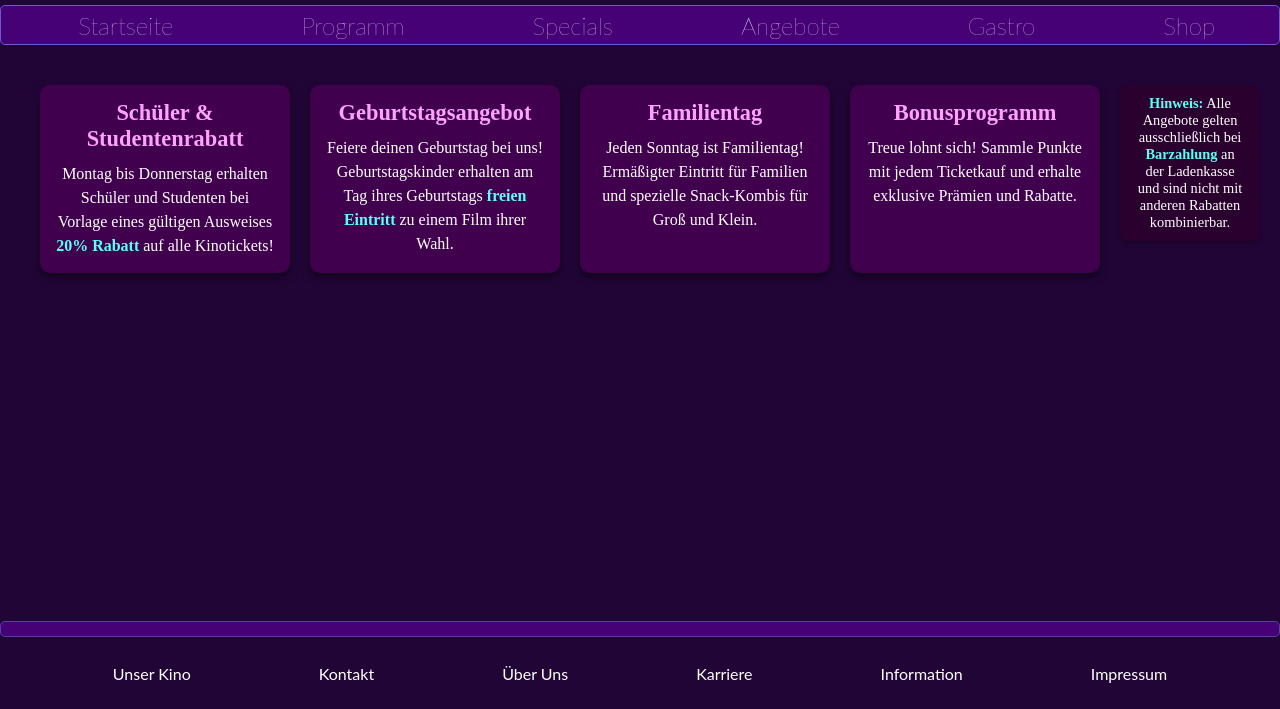
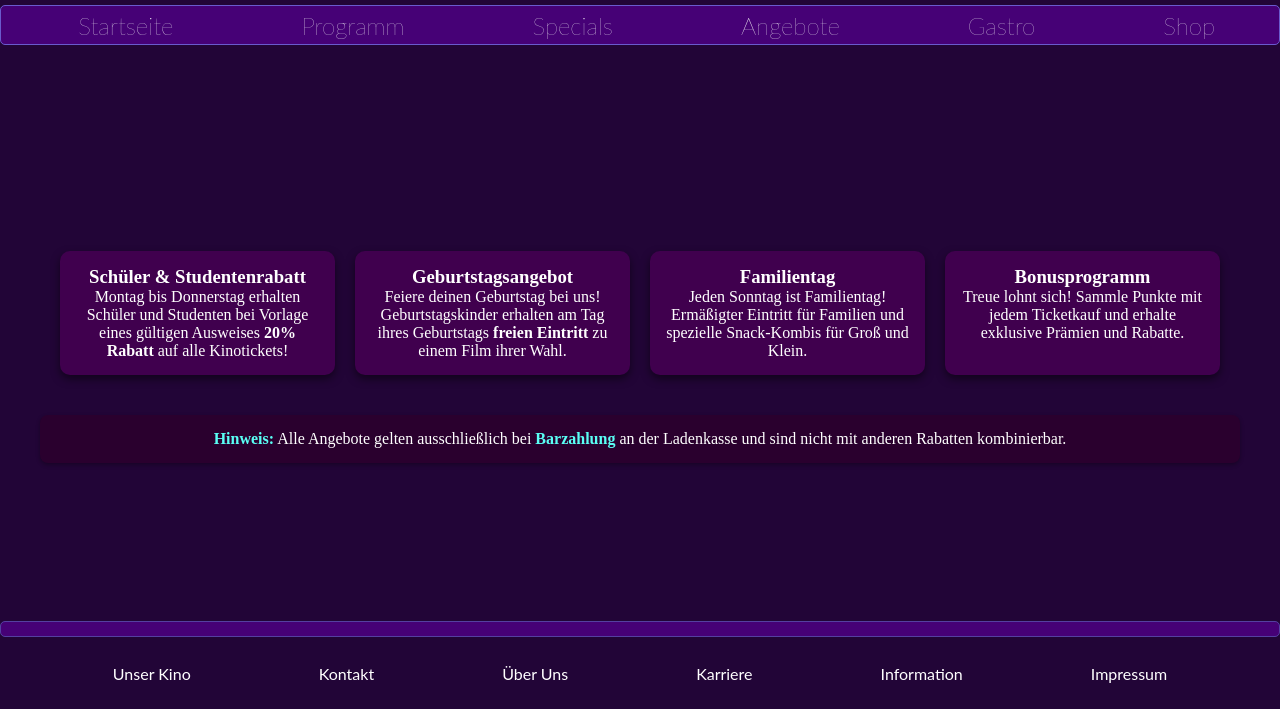
Before and after one commit to RamonaKT/cineo_repository, a website: page cineo_frontend/specialpages/offerpageStructur.html in a window 1280 px wide. Shown: the part 91-800 px from the top of the page. Drawn offline with nearby package versions, Linux system fonts and the light colour scheme.

Commit message:
V 0.30 Tom, Layout Offerpage angepasst

```diff
--- a/cineo_frontend/specialpages/offerpageStructur.html
+++ b/cineo_frontend/specialpages/offerpageStructur.html
@@ -41,51 +41,36 @@
 
 <div class="main-content">
     <!-- Angebote Container -->
+    <div class="main-content">
+        <!-- Container mit Angeboten -->
         <div class="offers-container">
             <div class="offer">
-
                 <h3>Schüler & Studentenrabatt</h3>
-        <p>
-            Montag bis Donnerstag erhalten Schüler und Studenten bei Vorlage eines gültigen Ausweises
-            <strong>20% Rabatt</strong> auf alle Kinotickets!
-        </p>
+                <p>Montag bis Donnerstag erhalten Schüler und Studenten bei Vorlage eines gültigen Ausweises <strong>20% Rabatt</strong> auf alle Kinotickets!</p>
             </div>
 
             <div class="offer">
-
                 <h3>Geburtstagsangebot</h3>
-        <p>
-            Feiere deinen Geburtstag bei uns! Geburtstagskinder erhalten am Tag ihres Geburtstags
-            <strong>freien Eintritt</strong> zu einem Film ihrer Wahl.
-        </p>
+                <p>Feiere deinen Geburtstag bei uns! Geburtstagskinder erhalten am Tag ihres Geburtstags <strong>freien Eintritt</strong> zu einem Film ihrer Wahl.</p>
             </div>
 
             <div class="offer">
-
                 <h3>Familientag</h3>
-        <p>
-            Jeden Sonntag ist Familientag! Ermäßigter Eintritt für Familien und spezielle
-            Snack-Kombis für Groß und Klein.
-        </p>
+                <p>Jeden Sonntag ist Familientag! Ermäßigter Eintritt für Familien und spezielle Snack-Kombis für Groß und Klein.</p>
             </div>
 
             <div class="offer">
-
                 <h3>Bonusprogramm</h3>
-        <p>
-            Treue lohnt sich! Sammle Punkte mit jedem Ticketkauf und erhalte exklusive Prämien
-            und Rabatte.
-        </p>
+                <p>Treue lohnt sich! Sammle Punkte mit jedem Ticketkauf und erhalte exklusive Prämien und Rabatte.</p>
             </div>
         </div>
 
-<!-- Hinweis zu Barzahlung -->
+        <!-- Hinweis Box (unterhalb der Angebote) -->
         <div class="offers-note">
-    <p>
-        <strong>Hinweis:</strong> Alle Angebote gelten ausschließlich bei
-        <strong>Barzahlung</strong> an der Ladenkasse und sind nicht mit anderen Rabatten kombinierbar.
-    </p>
+            <p><strong>Hinweis:</strong> Alle Angebote gelten ausschließlich bei <strong>Barzahlung</strong> an der Ladenkasse und sind nicht mit anderen Rabatten kombinierbar.</p>
         </div>
+    </div>
+
 
 </div>
 
--- a/cineo_frontend/specialpages/offerpageStyle.css
+++ b/cineo_frontend/specialpages/offerpageStyle.css
@@ -1,69 +1,50 @@
+/* Allgemeiner Container für Inhalte */
+.main-content {
+    display: flex;
+    flex-direction: column; /* Alles wird vertikal angeordnet */
+    align-items: center; /* Zentrierung aller Elemente */
+}
+
 /* Angebote Container */
 .offers-container {
     display: grid;
-    grid-template-columns: repeat(auto-fit, minmax(250px, 1fr));
-    gap: 20px;
+    grid-template-columns: repeat(auto-fit, minmax(250px, 1fr)); /* Flexible Spalten */
+    gap: 20px; /* Abstand zwischen den Kästen */
+    max-width: 1200px;
+    width: 100%; /* Volle Breite */
+    margin: 0 auto; /* Zentrierung */
     padding: 20px;
-    max-width: 1200px;
-    margin: 0 auto;
 }
 
 /* Einzelne Angebote */
 .offer {
-    background-color: #40004e;
+    background-color: #40004e; /* Dunkles Lila */
     border-radius: 10px;
-    box-shadow: 0 4px 8px rgba(0, 0, 0, 0.5);
+    box-shadow: 0 4px 8px rgba(0, 0, 0, 0.5); /* Schatten */
     text-align: center;
     padding: 15px;
     transition: transform 0.3s ease-in-out;
 }
 
 .offer:hover {
-    transform: translateY(-5px);
-}
-
-/* Bilder */
-.offer img {
-    width: 100%;
-    height: 150px;
-    object-fit: cover;
-    border-radius: 8px;
-    margin-bottom: 10px;
-}
-
-/* Titel */
-.offer h3 {
-    font-size: 1.4em;
-    color: #ffa1ff;
-    margin-bottom: 10px;
-}
-
-/* Beschreibung */
-.offer p {
-    font-size: 1em;
-    color: #ffffff;
-    line-height: 1.5;
-}
-
-/* Besonderheiten hervorheben */
-.offer strong {
-    color: #5afff5;
-    font-weight: bold;
+    transform: translateY(-5px); /* Hover-Effekt */
 }
 
 /* Hinweis zu Angeboten */
 .offers-note {
+    background-color: #2a002e; /* Dunkles Lila */
+    color: #ffffff; /* Weißer Text */
     text-align: center;
-    background-color: #2a002e; /* Dunkles Lila für einen dezenten Hintergrund */
-    color: #ffffff; /* Weißer Text */
-    padding: 10px 15px;
+    padding: 15px;
     border-radius: 8px;
-    margin-top: 20px;
-    font-size: 0.9em;
+    margin: 20px auto; /* Abstand und Zentrierung */
     box-shadow: 0 2px 4px rgba(0, 0, 0, 0.3);
+    font-size: 1em;
+    max-width: 1200px; /* Gleiche Breite wie der Container */
+    width: 100%;
 }
 
 .offers-note strong {
-    color: #5afff5; /* Türkisfarbene Hervorhebung für wichtige Wörter */
+    color: #5afff5; /* Türkisfarbene Hervorhebung */
     font-weight: bold;
 }
```
Lines whose indentation alone changed are shown as unchanged.
